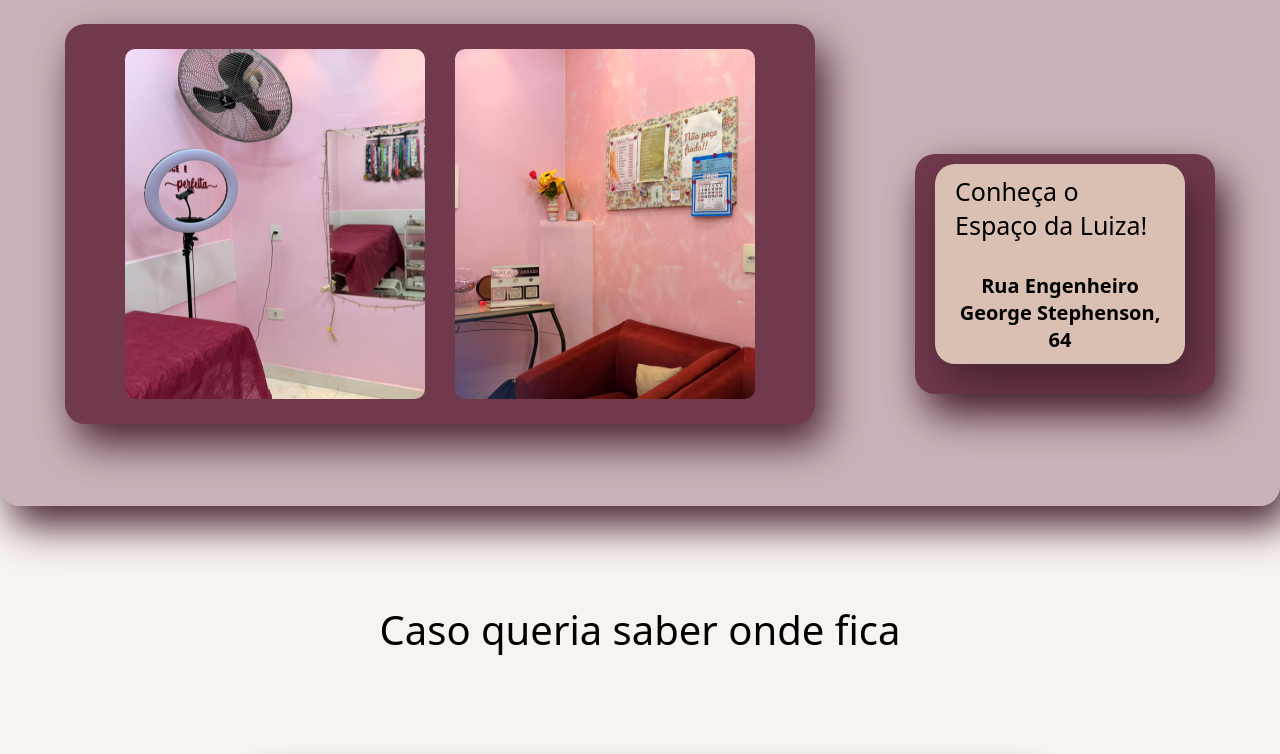
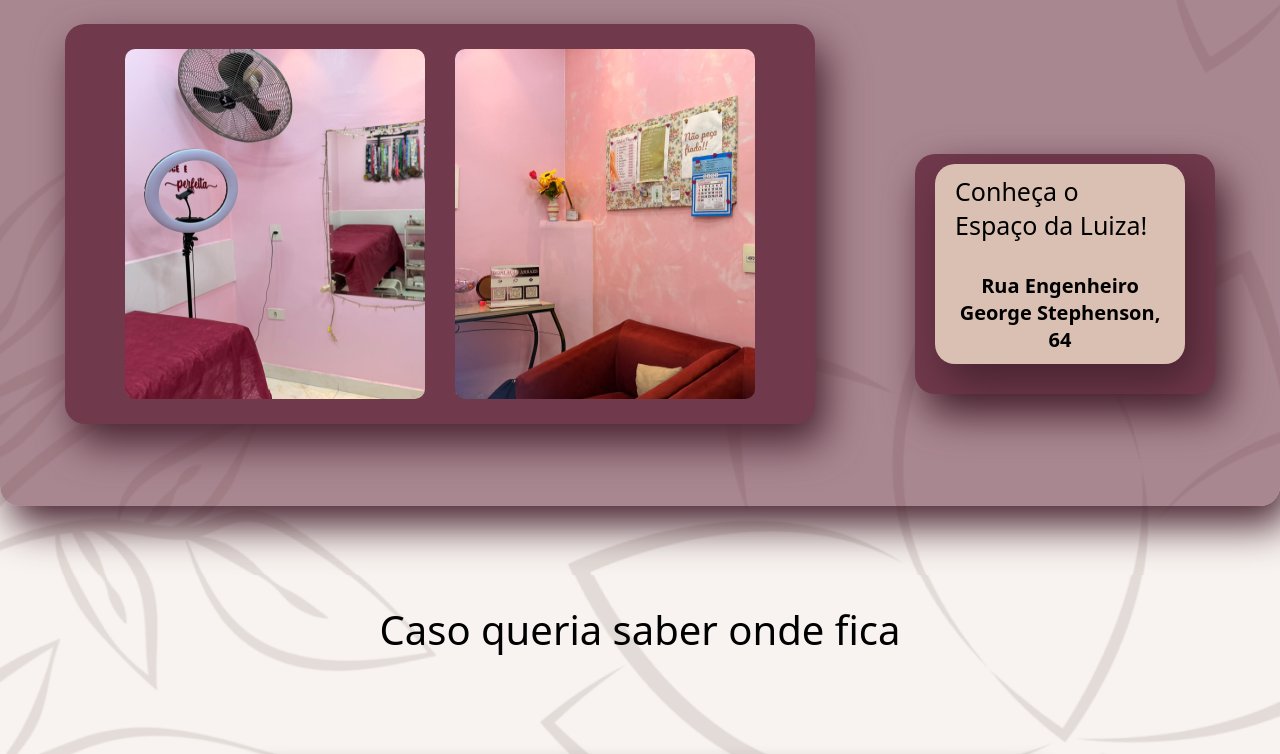
Before and after one commit to thithi-web/Site-da-cliente, a website: page local.html in a window 1280 px wide. Shown: the part 294-1048 px from the top of the page. Drawn offline with Linux system fonts and the light colour scheme; grey boxes are pictures that could not be loaded; a web font is replaced by a local one.

Commit message:
fundo feito

```diff
--- a/formolario.css
+++ b/formolario.css
@@ -14,7 +14,10 @@
 }
 
 body{
-  background-image: url(./imagens/sala.jpg);
+  background-image: url(./imagens/fundo_formo.png);
+  background-size: cover;
+  background-position: center;
+  background-repeat: no-repeat;
   min-height: 150vh;
   display: flex;
   align-items: center;
@@ -22,6 +25,7 @@ body{
   gap: 100px;
 
   background-color: #dac0b3;
+  z-index: -2;
 
 }
 
@@ -107,7 +111,15 @@ a:hover{
   transition: 0.5s ease-out;
 }
 
-
+#overlay {
+  position: fixed;
+  top: 0;
+  left: 0;
+  width: 100%;
+  height: 100%;
+  background-color: #dac0b388;
+  z-index: -1;
+}
 
 .container{
   background-color: #f8f3f0;
--- a/inicio.css
+++ b/inicio.css
@@ -7,7 +7,10 @@
 }
 
 body{
-    background-color: #f8f3f0;
+    background-image: url(./imagens/fundo.png);
+    background-size: cover;
+
+    background-repeat: no-repeat;
 }
 header{
     display: grid;
@@ -123,10 +126,7 @@ p{
 }
 
 main{
-    background-image: url(./imagens/fundo.png);
-    background-size: cover;
-    background-position: center;
-    background-repeat: no-repeat;
+
 }
 
 /* acabador de felicidade */
@@ -137,6 +137,7 @@ main{
   align-items: center;
   justify-content: center;
   gap: 50px;
+
 }
 
 .container-images h2{
@@ -167,6 +168,7 @@ main{
   object-fit: cover;  /* Corta as sobras sem deformar a imagem */
   object-position: top; /* Foca na parte de cima da foto */
   border-radius: 10px;
+  box-shadow: none;
 }
 
 
--- a/local.css
+++ b/local.css
@@ -14,7 +14,11 @@
 }
 
 body{
-    background-color: #f8f3f0;
+    background-image: url(./imagens/fundo_2.png);
+    background-size: cover;
+    background-position: center;
+    background-repeat: no-repeat;
+    z-index: -2;
 }
 
 p{
@@ -27,6 +31,7 @@ p{
 }
 
 h1{
+
     font-family: "Agbalumo", system-ui;
     font-weight: 400;
     font-size: 50px;
@@ -78,7 +83,8 @@ nav{
 }
 
 main{
-    margin-top: 50px;
+    padding-top: 50px;
+
 }
 
 a{
@@ -108,7 +114,7 @@ a:hover{
     width: 100%;
     height: 100%;
 
-    background-color: #70394c57;
+    background-color: #70394c93;
     z-index: -1;
 }
 
@@ -187,7 +193,7 @@ footer{
     height: 200px;
     background-color: #70394c;
 
-    margin-top: 50px;
+
 }
 
 #nada img{
--- a/local.html
+++ b/local.html
@@ -19,9 +19,10 @@
         </nav>
     </header>
 
-    <div id="overlay"></div>
+
 
     <main>
+        <div id="overlay"></div>
 
         <h1>Conheça o Espaço da Luiza!</h1>
 
```
Also changed, not shown: formolario.html (+1 -0 lines), servicos.html (+1 -1 lines), imagens/fundo 1.png (deleted), imagens/fundo 2.png (deleted), imagens/fundo 3.png (deleted), imagens/fundo.png, imagens/fundo_2.png (added), imagens/fundo_formo.png (added).
